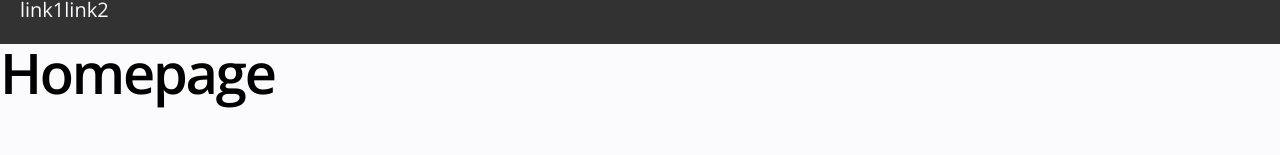
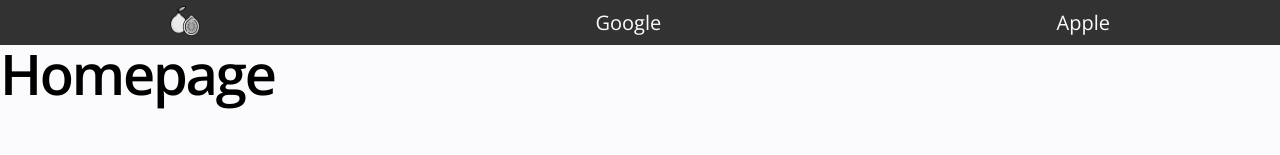
Before and after one commit to scottqmn/guava-site, a Next.js app: page / in a window 1280 px wide. Shown: the top 155 px of the page. Built offline with nearby package versions, Linux system fonts and the light colour scheme.

Commit message:
sticky position and handles icon

```diff
--- a/components/Header.jsx
+++ b/components/Header.jsx
@@ -2,18 +2,37 @@ import clsx from 'clsx'
 import styles from '../styles/components/Header.module.scss'
 
 const Header = () => {
+    const links = [
+        { href: '/', name: 'Home', image: '/images/icon.png' },
+        {
+            href: 'https://www.google.com',
+            name: 'Google',
+        },
+        { href: 'https://www.apple.com/', name: 'Apple' },
+    ]
     return (
         <div className={clsx(styles.container, 'outer')}>
-            <div className={clsx('inner')}> </div>
-            <div className={styles.links}>
-                <div className={styles.linkContainer}>
-                    <a href='url' className='t-button'>
-                        link1
-                    </a>
-                    <a href='url' className='t-button'>
-                        link2
-                    </a>
-                </div>
+            <div className={clsx(styles.linkContainer, 'inner')}>
+                {links.map((linkData) => {
+                    const { href, name, image } = linkData
+                    return (
+                        <a
+                            key={name}
+                            href={href}
+                            className={clsx(styles.links, 't-button')}
+                        >
+                            {image ? (
+                                <img
+                                    className={styles.icon}
+                                    src={image}
+                                    alt={name}
+                                />
+                            ) : (
+                                name
+                            )}
+                        </a>
+                    )
+                })}
             </div>
         </div>
     )
--- a/styles/components/Header.module.scss
+++ b/styles/components/Header.module.scss
@@ -1,9 +1,27 @@
 .container {
     background-color: rgba(0, 0, 0, 0.8);
-    height: 44px;
+    height: 45px;
+    color: var(--white);
+    backdrop-filter: saturate(180%) blur(20px);
+    position: sticky;
+    top: -1px;
+    left: 0;
+    width: 100%;
+}
+
+.linkContainer {
+    display: flex;
+    align-items: center;
+    justify-content: space-between;
+    width: 100%;
+    height: 100%;
     color: var(--white);
 }
 
-.linkContainer {
-    color: var(--white);
+.links {
+    padding: 0px 10px;
 }
+
+.icon {
+    width: 30px;
+}
```
Also changed, not shown: public/images/icon.png (added).
